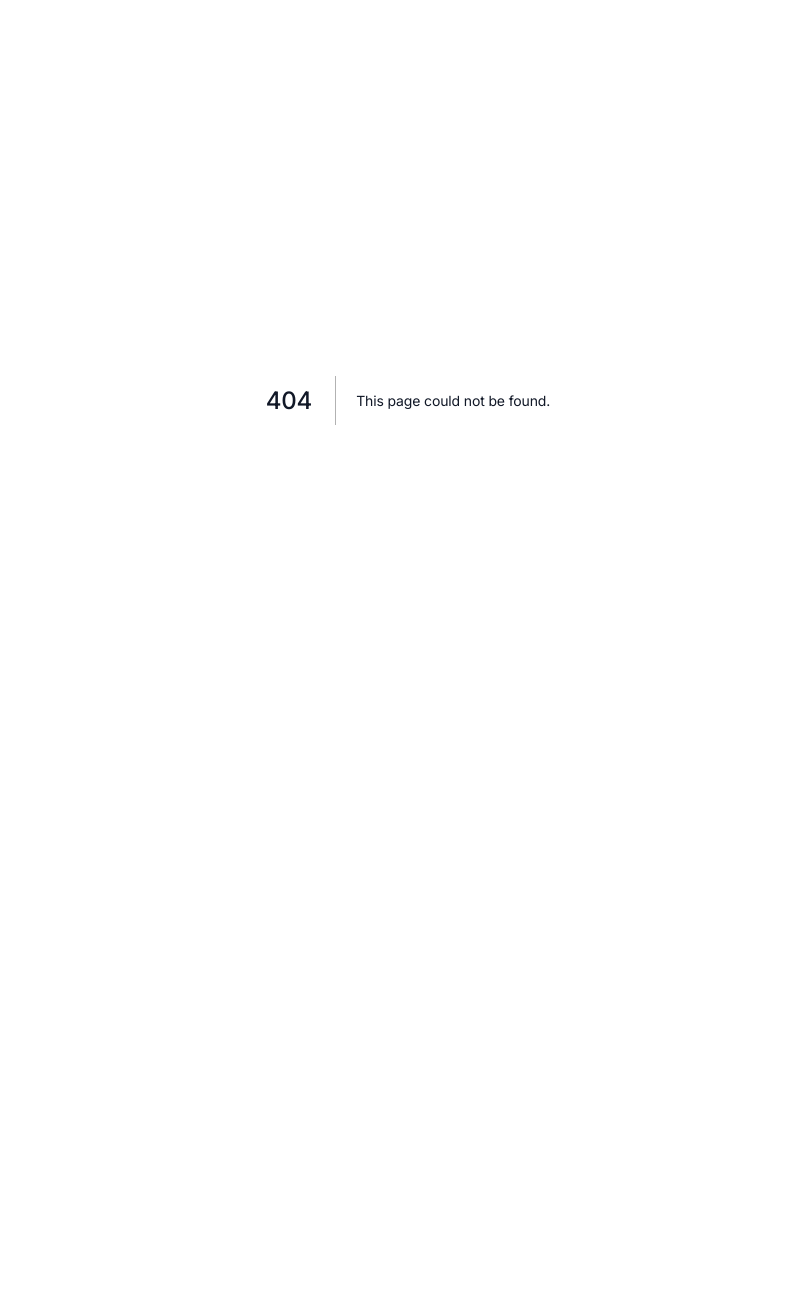
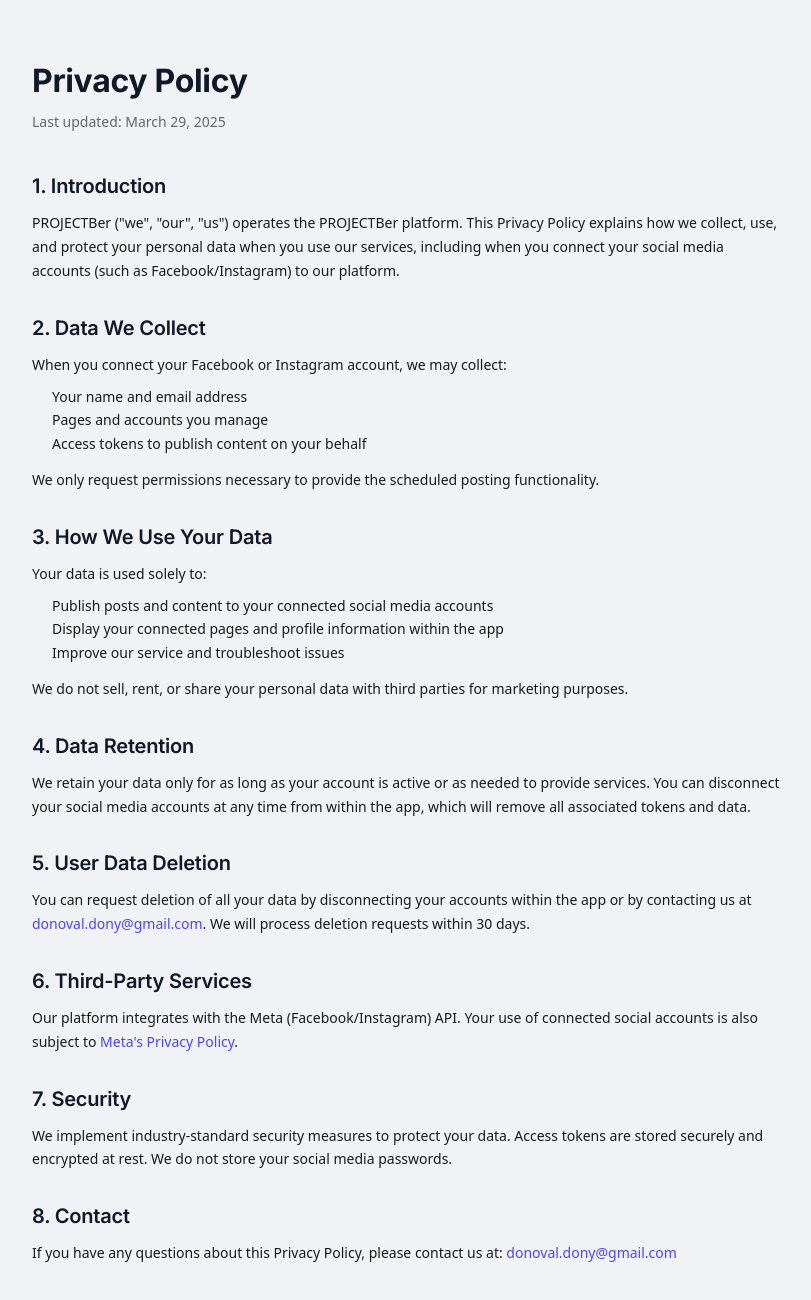
Before and after one commit to marek6296/marketing.web, a Next.js app: page /privacy-policy in a window 1280 px wide. Before the commit this address had no page. Shown: the top 1300 px of the page, without its empty margins (232-1043 px from the left). Before the commit the page ends 800 px from the top, so only its background shows below. Built offline with nearby package versions, Linux system fonts and the light colour scheme.

Commit message:
Add privacy policy page for Meta app

```diff
--- /dev/null
+++ b/src/app/privacy-policy/page.tsx
@@ -0,0 +1,102 @@
+import type { Metadata } from 'next'
+
+export const metadata: Metadata = {
+  title: 'Privacy Policy – PROJECTBer',
+  description: 'Privacy Policy for PROJECTBer application.',
+}
+
+export default function PrivacyPolicyPage() {
+  return (
+    <main style={{
+      maxWidth: '800px',
+      margin: '0 auto',
+      padding: '60px 24px',
+      fontFamily: 'system-ui, sans-serif',
+      color: '#1a1a1a',
+      lineHeight: '1.7',
+    }}>
+      <h1 style={{ fontSize: '2rem', fontWeight: 700, marginBottom: '8px' }}>Privacy Policy</h1>
+      <p style={{ color: '#666', marginBottom: '40px' }}>Last updated: March 29, 2025</p>
+
+      <section style={{ marginBottom: '32px' }}>
+        <h2 style={{ fontSize: '1.25rem', fontWeight: 600, marginBottom: '12px' }}>1. Introduction</h2>
+        <p>
+          PROJECTBer ("we", "our", "us") operates the PROJECTBer platform. This Privacy Policy explains how we
+          collect, use, and protect your personal data when you use our services, including when you connect
+          your social media accounts (such as Facebook/Instagram) to our platform.
+        </p>
+      </section>
+
+      <section style={{ marginBottom: '32px' }}>
+        <h2 style={{ fontSize: '1.25rem', fontWeight: 600, marginBottom: '12px' }}>2. Data We Collect</h2>
+        <p>When you connect your Facebook or Instagram account, we may collect:</p>
+        <ul style={{ paddingLeft: '20px', marginTop: '8px' }}>
+          <li>Your name and email address</li>
+          <li>Pages and accounts you manage</li>
+          <li>Access tokens to publish content on your behalf</li>
+        </ul>
+        <p style={{ marginTop: '12px' }}>
+          We only request permissions necessary to provide the scheduled posting functionality.
+        </p>
+      </section>
+
+      <section style={{ marginBottom: '32px' }}>
+        <h2 style={{ fontSize: '1.25rem', fontWeight: 600, marginBottom: '12px' }}>3. How We Use Your Data</h2>
+        <p>Your data is used solely to:</p>
+        <ul style={{ paddingLeft: '20px', marginTop: '8px' }}>
+          <li>Publish posts and content to your connected social media accounts</li>
+          <li>Display your connected pages and profile information within the app</li>
+          <li>Improve our service and troubleshoot issues</li>
+        </ul>
+        <p style={{ marginTop: '12px' }}>
+          We do not sell, rent, or share your personal data with third parties for marketing purposes.
+        </p>
+      </section>
+
+      <section style={{ marginBottom: '32px' }}>
+        <h2 style={{ fontSize: '1.25rem', fontWeight: 600, marginBottom: '12px' }}>4. Data Retention</h2>
+        <p>
+          We retain your data only for as long as your account is active or as needed to provide services.
+          You can disconnect your social media accounts at any time from within the app, which will remove
+          all associated tokens and data.
+        </p>
+      </section>
+
+      <section style={{ marginBottom: '32px' }}>
+        <h2 style={{ fontSize: '1.25rem', fontWeight: 600, marginBottom: '12px' }}>5. User Data Deletion</h2>
+        <p>
+          You can request deletion of all your data by disconnecting your accounts within the app or by
+          contacting us at <a href="mailto:donoval.dony@gmail.com" style={{ color: '#4f46e5' }}>donoval.dony@gmail.com</a>.
+          We will process deletion requests within 30 days.
+        </p>
+      </section>
+
+      <section style={{ marginBottom: '32px' }}>
+        <h2 style={{ fontSize: '1.25rem', fontWeight: 600, marginBottom: '12px' }}>6. Third-Party Services</h2>
+        <p>
+          Our platform integrates with the Meta (Facebook/Instagram) API. Your use of connected social
+          accounts is also subject to{' '}
+          <a href="https://www.facebook.com/privacy/policy/" target="_blank" rel="noopener noreferrer" style={{ color: '#4f46e5' }}>
+            Meta's Privacy Policy
+          </a>.
+        </p>
+      </section>
+
+      <section style={{ marginBottom: '32px' }}>
+        <h2 style={{ fontSize: '1.25rem', fontWeight: 600, marginBottom: '12px' }}>7. Security</h2>
+        <p>
+          We implement industry-standard security measures to protect your data. Access tokens are stored
+          securely and encrypted at rest. We do not store your social media passwords.
+        </p>
+      </section>
+
+      <section style={{ marginBottom: '32px' }}>
+        <h2 style={{ fontSize: '1.25rem', fontWeight: 600, marginBottom: '12px' }}>8. Contact</h2>
+        <p>
+          If you have any questions about this Privacy Policy, please contact us at:{' '}
+          <a href="mailto:donoval.dony@gmail.com" style={{ color: '#4f46e5' }}>donoval.dony@gmail.com</a>
+        </p>
+      </section>
+    </main>
+  )
+}
```
